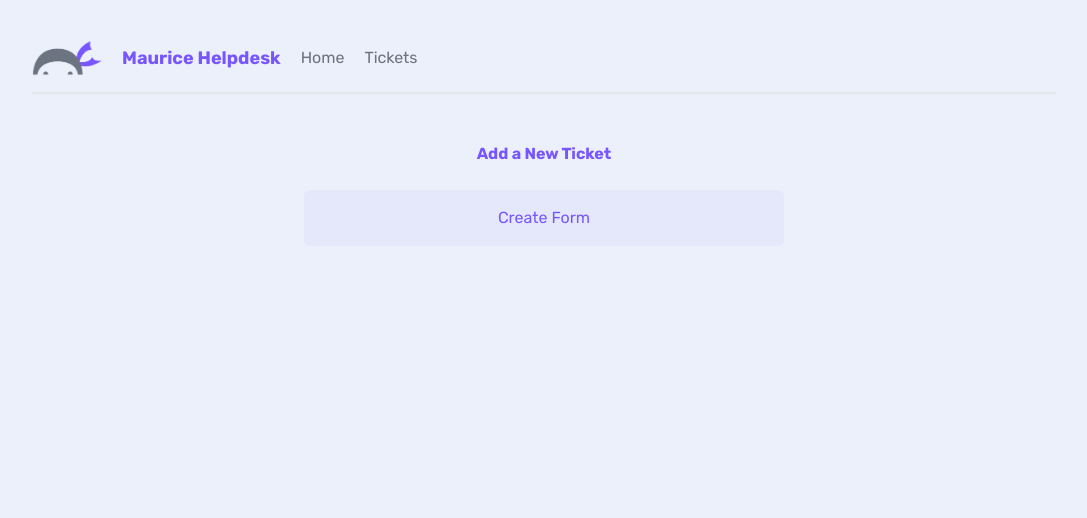
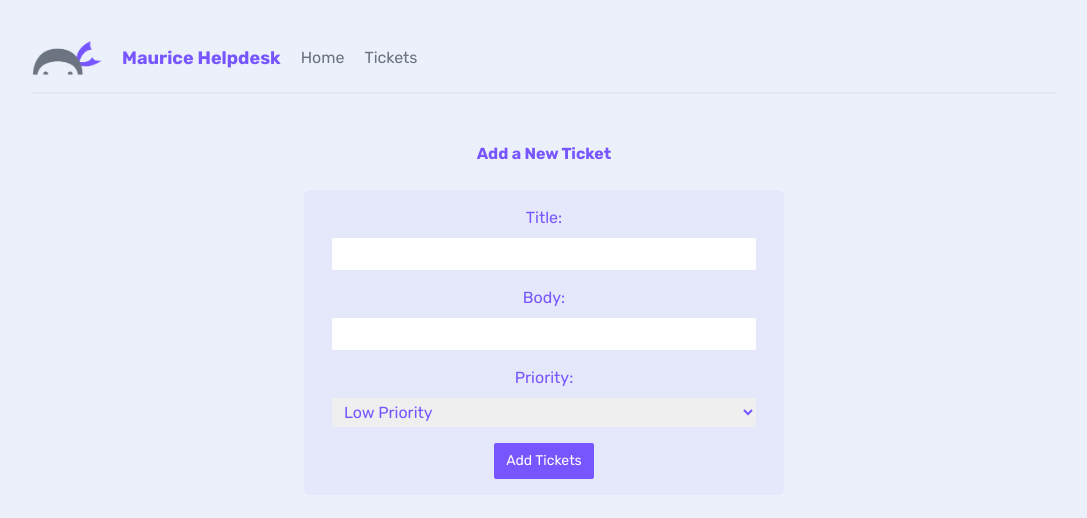
Before and after one commit to MauriceHuang/nextjs-netninja, a Next.js app: page /tickets/create in a window 1280 px wide. Shown: the top 518 px of the page, without its empty margins (96-1183 px from the left). Built offline with nearby package versions, Linux system fonts and the light colour scheme.

Commit message:
create form

```diff
--- a/_data/db.json
+++ b/_data/db.json
@@ -20,6 +20,27 @@
       "body": "Lorem ipsum Triforce sit amet, Linkus Hyruleus tempus Ganondorf. Nunc ocarina sagittis quis Majoras Mask. Nulla in metus arcu. Suspendisse potenti. In vel mauris varius, consectetur Zora ipsum eget, Master Sword porttitor urna. Fusce elementum urna elit, eget eleifend velit consectetur eget. Integer vel lobortis ipsum, vitae auctor Ocarina of Time. Donec sed urna dapibus, interdum magna a, eleifend magna. Curabitur tincidunt enim a neque volutpat. Phasellus auctor magna vel nunc pretium, ut volutpat justo tristique. Pellentesque cursus convallis mauris, in tempus enim tincidunt vitae.",
       "priority": "high",
       "user_email": "peach@netninja.dev"
+    },
+    {
+      "title": "sdf",
+      "body": "sdfafs",
+      "priority": "low",
+      "user_email": "maurice@netninja.dev",
+      "id": "pkVdjE6"
+    },
+    {
+      "title": "another ticket",
+      "body": "here it is ",
+      "priority": "low",
+      "user_email": "maurice@netninja.dev",
+      "id": "5VAdkq_"
+    },
+    {
+      "title": "6ix tickets",
+      "body": "blah blah",
+      "priority": "low",
+      "user_email": "maurice@netninja.dev",
+      "id": "JFLGaG3"
     }
   ]
 }
--- a/app/tickets/create/CreateForm.jsx
+++ b/app/tickets/create/CreateForm.jsx
@@ -7,6 +7,57 @@ export default function CreateForm() {
   const [body, setBody] = useState("");
   const [priority, setPriority] = useState("low");
   const [isLoading, setIsLoading] = useState(false);
-  const [email, setEmail] = useState("");
-  return <form className="w-1/2">Create Form</form>;
+  const handleSubmit = async (e) => {
+    e.preventDefault();
+    setIsLoading(true);
+    const ticket = {
+      title,
+      body,
+      priority,
+      user_email: "maurice@netninja.dev",
+    };
+    const res = await fetch("http://localhost:4000/tickets", {
+      method: "POST",
+      headers: { "Content-Type": "application/json" },
+      body: JSON.stringify(ticket),
+    });
+    if (res.status == 201) {
+      router.refresh();
+      router.push("/tickets");
+    }
+  };
+  return (
+    <form onSubmit={handleSubmit} className="w-1/2">
+      <label>
+        <span>Title:</span>
+        <input
+          type="text"
+          required
+          onChange={(e) => setTitle(e.target.value)}
+          value={title}
+        />
+      </label>
+      <label>
+        <span>Body:</span>
+        <input
+          type="text"
+          required
+          onChange={(e) => setBody(e.target.value)}
+          value={body}
+        />
+      </label>
+      <label>
+        <span>Priority:</span>
+        <select onChange={(e) => setPriority(e.target.value)}>
+          <option value="low">Low Priority</option>
+          <option value="high">High Priority</option>
+          <option value="Medium">Medium Priority</option>
+        </select>
+      </label>
+      <button className="btn-primary" disabled={isLoading}>
+        {isLoading && "Loading ..."}
+        {!isLoading && "Add Tickets"}
+      </button>
+    </form>
+  );
 }
```
